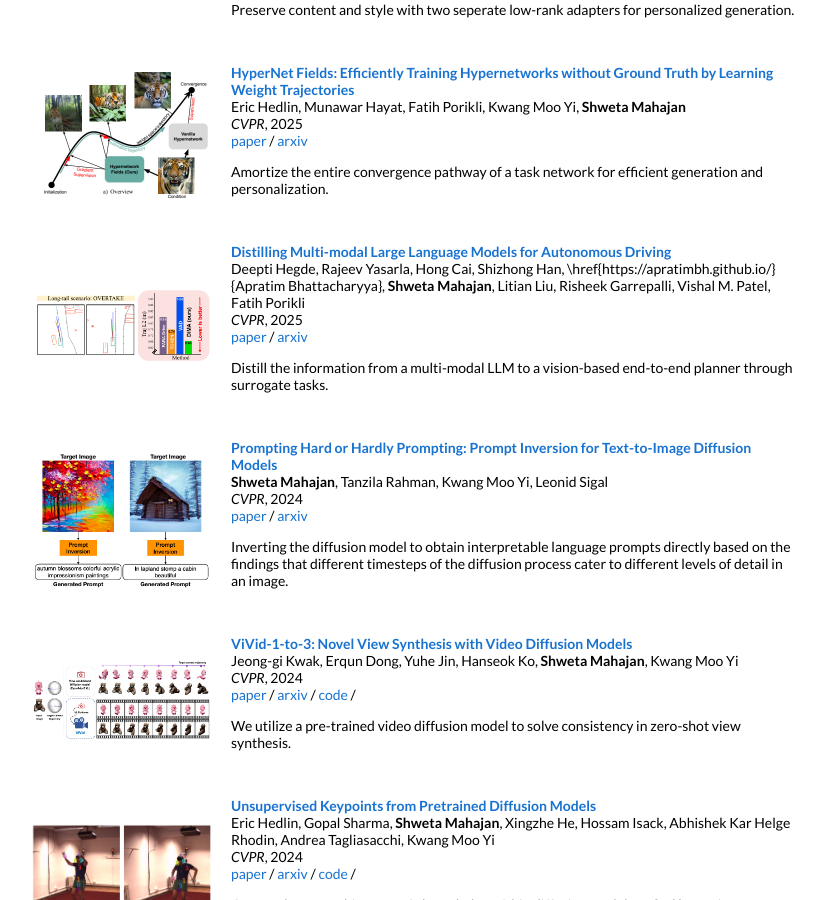
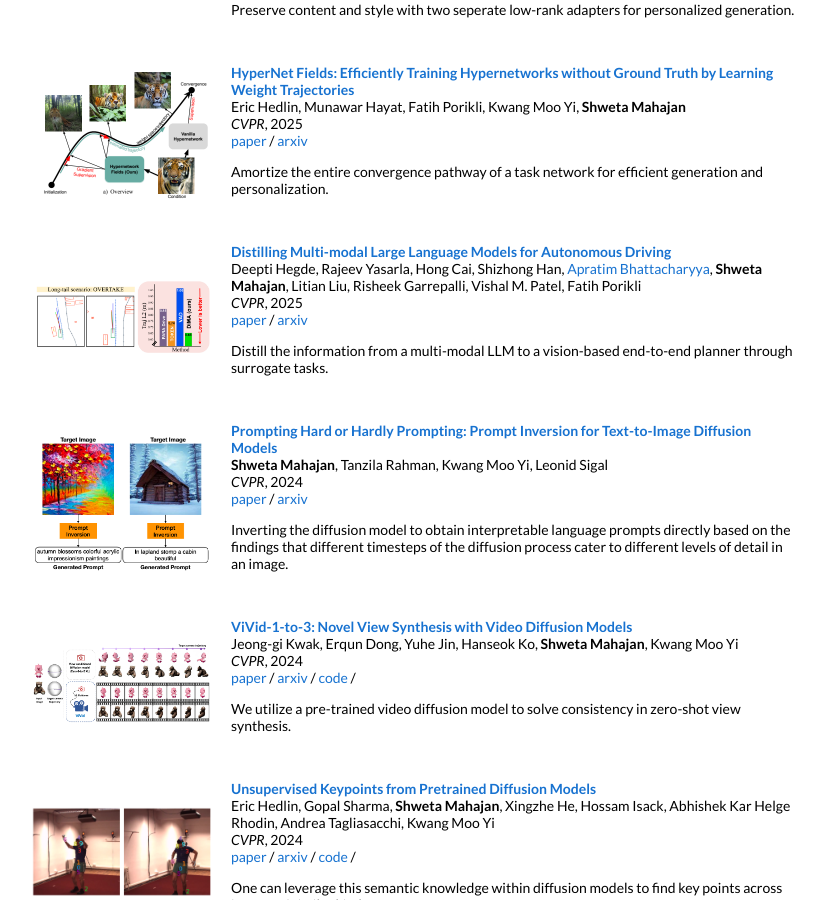
Before and after one commit to s-mahajan/s-mahajan.github.io, a Jekyll site: the page index.html, which Jekyll copies as it is, in a window 1280 px wide and 900 px high, scrolled down 992 px. Shown: the whole window, without its empty margins (225-1049 px from the left). Built offline with Jekyll 4.4.1, drawn with Linux system fonts in a browser that asks for light colours; some of the changed text lies outside the part shown.

Commit message:
Update author links to be clickable in index.html

```diff
--- a/index.html
+++ b/index.html
@@ -170,7 +170,7 @@
             <td style="padding:2.0%;width:75%;vertical-align:middle">
                <a href="https://arxiv.org/pdf/2501.09757"><h3>Distilling Multi-modal Large Language Models for Autonomous Driving</h3></a>
               <br>
-              Deepti Hegde, Rajeev Yasarla, Hong Cai, Shizhong Han, \href{https://apratimbh.github.io/}{Apratim Bhattacharyya}, <b>Shweta Mahajan</b>, Litian Liu, Risheek Garrepalli, Vishal M. Patel, Fatih Porikli
+              Deepti Hegde, Rajeev Yasarla, Hong Cai, Shizhong Han, <a href="https://apratimbh.github.io/">Apratim Bhattacharyya</a>, <b>Shweta Mahajan</b>, Litian Liu, Risheek Garrepalli, Vishal M. Patel, Fatih Porikli
               <br>
               <em>CVPR</em>, 2025
               <br>
@@ -485,7 +485,7 @@ when needed.</p>
             <td style="padding:2.0%;width:75%;vertical-align:middle">
               <a href="https://openaccess.thecvf.com/content_CVPR_2020/html/Bhattacharyya_Normalizing_Flows_With_Multi-Scale_Autoregressive_Priors_CVPR_2020_paper.html"><h3>Normalizing Flows with Multi-Scale Autoregressive Priors</h3></a>
               <br>
-              <b>Shweta Mahajan*</b>, \href{https://apratimbh.github.io/}{Apratim Bhattacharyya}*, Mario Fritz, Bernt Schiele and Stefan Roth
+              <b>Shweta Mahajan*</b>, <a href="https://apratimbh.github.io/">Apratim Bhattacharyya</a>*, Mario Fritz, Bernt Schiele and Stefan Roth
               <br>
               <em>CVPR</em>, 2020
               <br>
```
